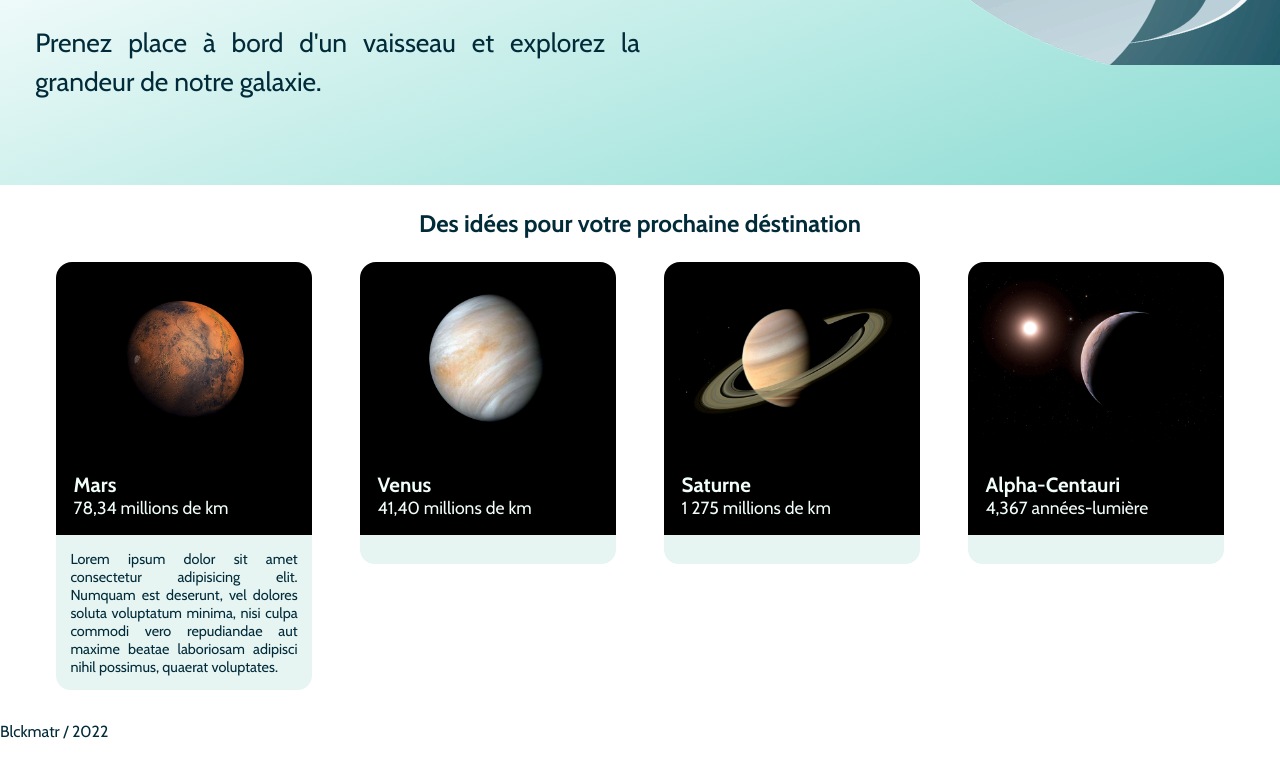
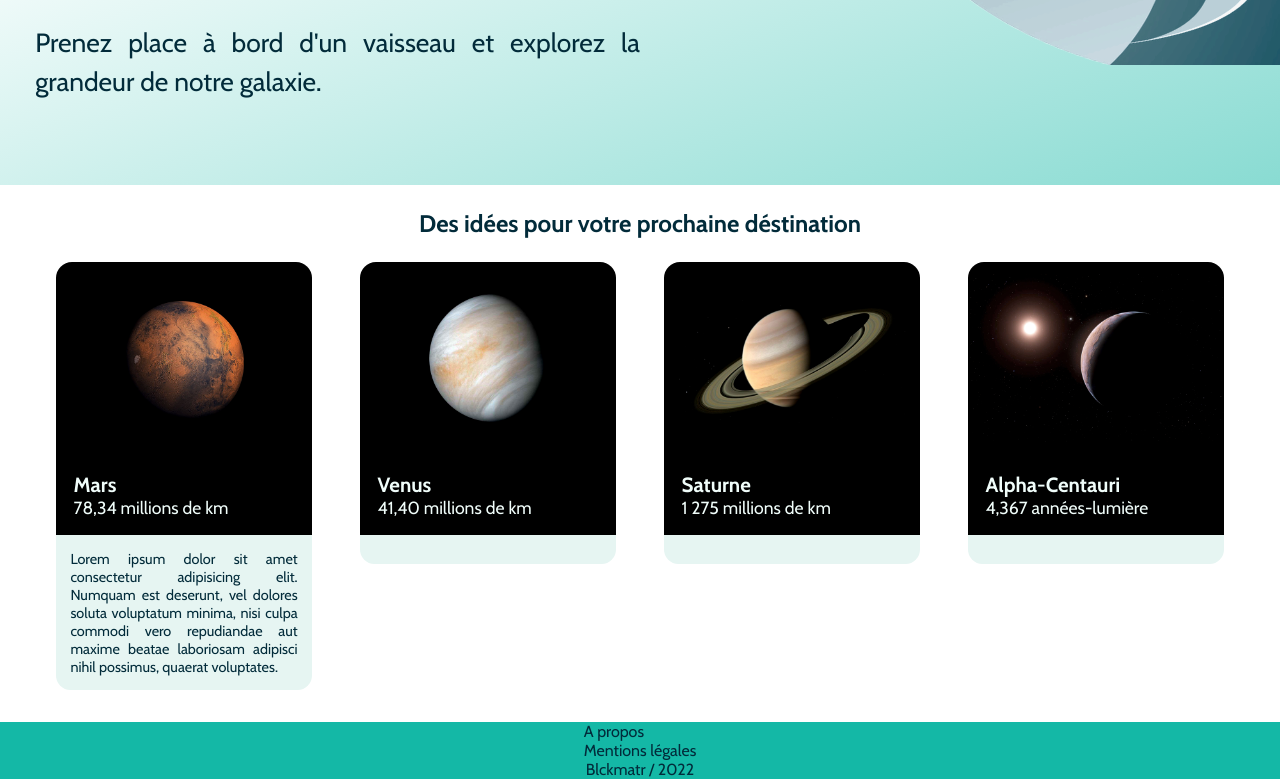
Before and after one commit to Ka-be/Gravity, a plain HTML site: page index.html in a window 1280 px wide. Shown: the part 615-1394 px from the top of the page. Before the commit the page ends 1356 px from the top, so only its background shows below. Drawn offline with nearby package versions, Linux system fonts and the light colour scheme.

```diff
--- a/index.html
+++ b/index.html
@@ -119,16 +119,15 @@
 
         <footer>
             <div class="footer_top">
-                <div class="about"></div>
+                <div class="about"> A propos</div>
                 <div class="social"></div>
-                <div class="legal"></div>
+                <div class="legal">Mentions légales</div>
             </div>
             <div class="footer_bottom">
                 <div class="copyright">
                     Blckmatr / 2022
                 </div>
             </div>
-
         </footer>
 
 
--- a/style.css
+++ b/style.css
@@ -222,6 +222,24 @@
     width: 80vw;
 }
 
+
+/* ----------------------------------------- Flotte----------------------------------------- */
+
+/* ----------------------------------------- Experiences----------------------------------------- */
+
+/* ----------------------------------------- Footer----------------------------------------- */
+
+footer {
+    width: 100vw;
+    background: #14B8A6;
+    display: flex;
+    flex-direction: column;
+    justify-content: center;
+    align-items: center;
+}
+
+
+
 /* ---------------------------------------------------------------------------------------------------------------- */
 /* MEDIA QUERIES - TABLETTE */
 @media screen and (min-width: 575px) {
```
Also changed, not shown: assets/social/github.svg (added), assets/social/instagram.svg (added), assets/social/twitter.svg (added), assets/social/youtube.svg (added), 2 other files.
